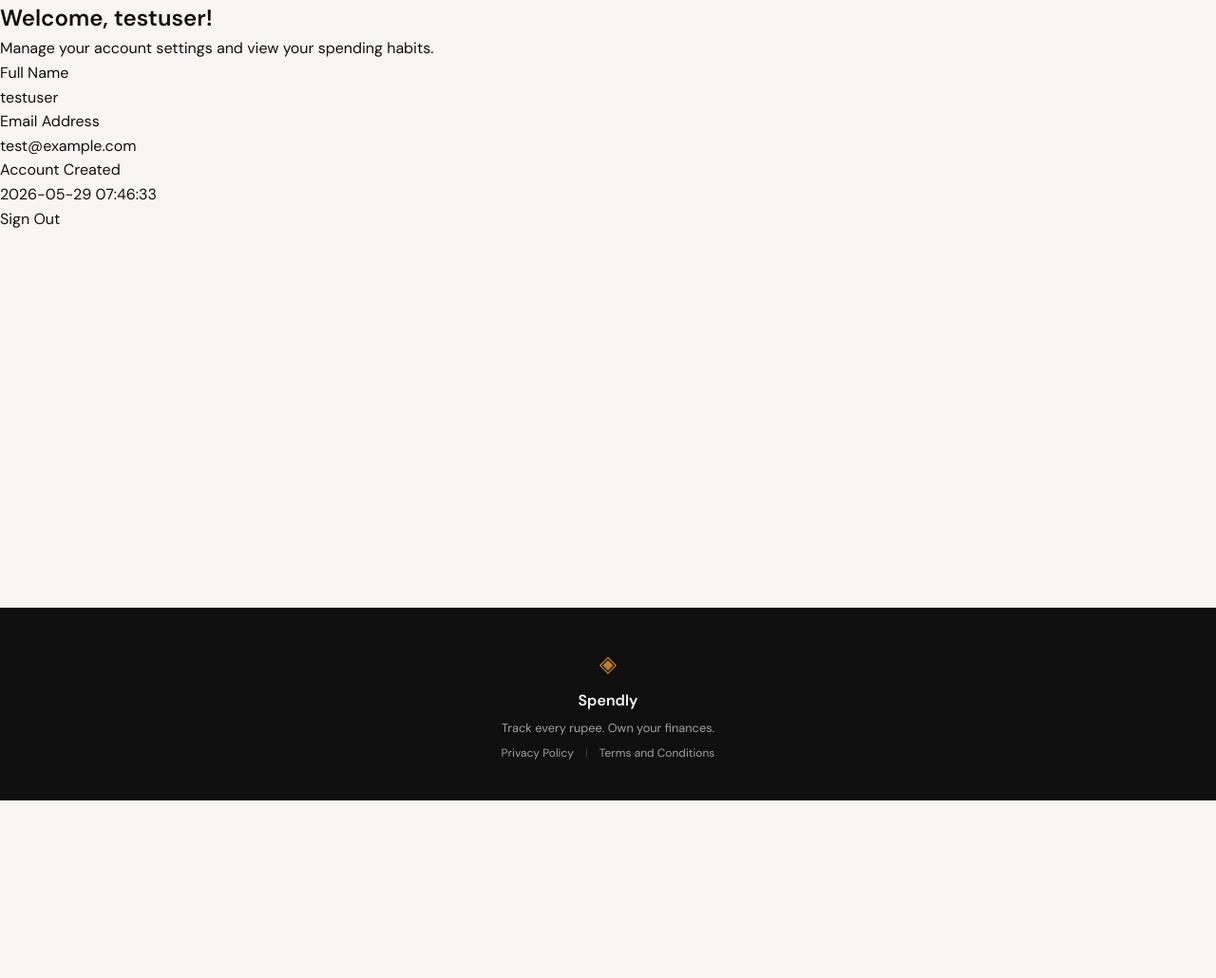
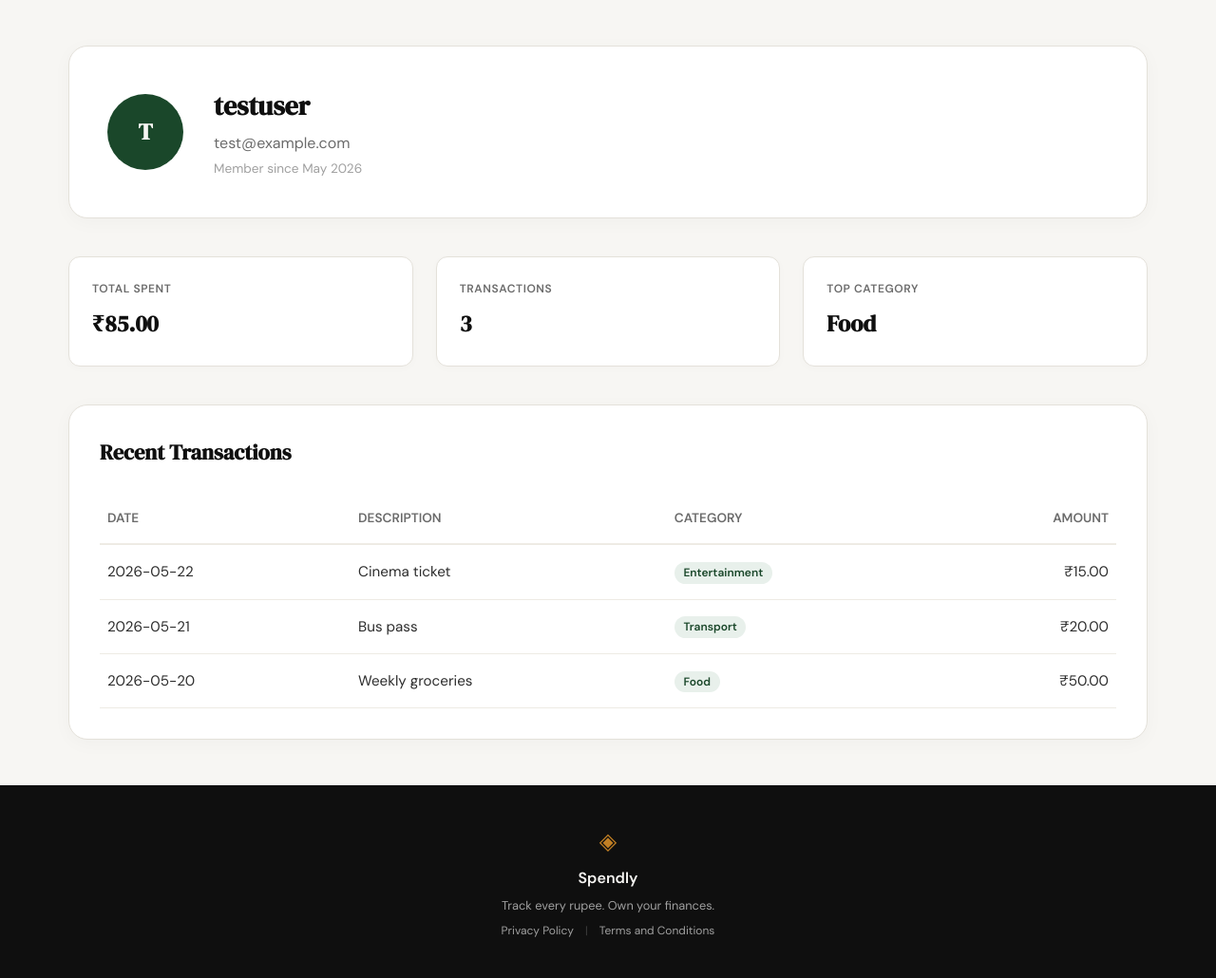
Before and after one commit to BILALZAIN47/expense-tracker, a Flask app: page /profile in a window 1280 px wide. Shown: the part 61-1091 px from the top of the page at 95% size. Before the commit the page ends 904 px from the top, so only its background shows below. Run offline with Flask 3, Linux system fonts and the light colour scheme; a user stored in the database is signed in; data comes from the database, SQL or seed files in the repository; both versions use the stored data as it was after the commit.

Commit message:
add profile page

```diff
--- a/app.py
+++ b/app.py
@@ -110,8 +110,60 @@ def profile():
         return redirect(url_for("login"))
 
     db = get_db()
+
+    # Fetch user details
     user = db.execute("SELECT * FROM users WHERE id = ?", (user_id,)).fetchone()
-    return render_template("profile.html", user=user)
+    if not user:
+        flash("User not found.")
+        return redirect(url_for("login"))
+
+    # Calculate Total Spent and Transaction Count
+    stats = db.execute(
+        "SELECT SUM(amount) as total, COUNT(*) as count FROM expenses WHERE user_id = ?",
+        (user_id,)
+    ).fetchone()
+
+    total_spent = stats["total"] if stats["total"] is not None else 0.0
+    transaction_count = stats["count"] if stats["count"] is not None else 0
+
+    # Calculate Top Category
+    top_cat_row = db.execute(
+        """SELECT c.name
+           FROM expenses e
+           JOIN categories c ON e.category_id = c.id
+           WHERE e.user_id = ?
+           GROUP BY c.name
+           ORDER BY SUM(e.amount) DESC
+           LIMIT 1""",
+        (user_id,)
+    ).fetchone()
+    top_category = top_cat_row["name"] if top_cat_row else "N/A"
+
+    # Fetch Recent Transactions
+    expenses = db.execute(
+        """SELECT e.date, e.description, c.name as category_name, e.amount
+           FROM expenses e
+           JOIN categories c ON e.category_id = c.id
+           WHERE e.user_id = ?
+           ORDER BY e.date DESC""",
+        (user_id,)
+    ).fetchall()
+
+    # Generate Initials for Avatar
+    username = user["username"] or "User"
+    initials = "".join([name[0].upper() for name in username.split()[:2]])
+    if not initials:
+        initials = "U"
+
+    return render_template(
+        "profile.html",
+        user=user,
+        total_spent=total_spent,
+        transaction_count=transaction_count,
+        top_category=top_category,
+        expenses=expenses,
+        initials=initials
+    )
 
 
 @app.route("/expenses/add")
--- a/static/css/style.css
+++ b/static/css/style.css
@@ -560,23 +560,171 @@ a { color: inherit; text-decoration: none; }
 }
 
 /* ------------------------------------------------------------------ */
-/* Responsive                                                          */
+/* Profile Page                                                             */
 /* ------------------------------------------------------------------ */
 
-@media (max-width: 900px) {
-    .hero {
-        grid-template-columns: 1fr;
-        text-align: center;
-    }
-
-    .hero-subtitle { max-width: 100%; }
-    .hero-actions { justify-content: center; }
-    .hero-visual { display: none; }
-
-    .features-inner { grid-template-columns: 1fr; }
+.profile-container {
+    max-width: var(--max-width);
+    margin: 0 auto;
+    padding: 3rem 2rem;
 }
 
-@media (max-width: 600px) {
-    .nav-links a:not(.nav-cta) { display: none; }
-    .hero { padding: 3rem 1rem 2rem; }
+.profile-header-card {
+    background: var(--paper-card);
+    border: 1px solid var(--border);
+    border-radius: var(--radius-lg);
+    padding: 2.5rem;
+    display: flex;
+    align-items: center;
+    gap: 2rem;
+    margin-bottom: 2.5rem;
+    box-shadow: 0 4px 20px rgba(0,0,0,0.03);
 }
+
+.avatar {
+    width: 80px;
+    height: 80px;
+    background: var(--accent);
+    color: var(--paper);
+    border-radius: 50%;
+    display: flex;
+    align-items: center;
+    justify-content: center;
+    font-family: var(--font-display);
+    font-size: 1.5rem;
+    font-weight: 600;
+    flex-shrink: 0;
+}
+
+.user-info h1 {
+    font-family: var(--font-display);
+    font-size: 1.75rem;
+    color: var(--ink);
+    margin-bottom: 0.25rem;
+}
+
+.user-email {
+    color: var(--ink-muted);
+    font-size: 1rem;
+    margin-bottom: 0.25rem;
+}
+
+.user-member-since {
+    font-size: 0.85rem;
+    color: var(--ink-faint);
+}
+
+.stats-grid {
+    display: grid;
+    grid-template-columns: repeat(3, 1fr);
+    gap: 1.5rem;
+    margin-bottom: 2.5rem;
+}
+
+.stat-card {
+    background: var(--paper-card);
+    border: 1px solid var(--border);
+    border-radius: var(--radius-md);
+    padding: 1.5rem;
+    display: flex;
+    flex-direction: column;
+    gap: 0.5rem;
+    box-shadow: 0 2px 10px rgba(0,0,0,0.02);
+}
+
+.stat-label {
+    font-size: 0.75rem;
+    font-weight: 600;
+    color: var(--ink-muted);
+    text-transform: uppercase;
+    letter-spacing: 0.05em;
+}
+
+.stat-value {
+    font-family: var(--font-display);
+    font-size: 1.5rem;
+    color: var(--ink);
+    font-weight: 600;
+}
+
+.transactions-card {
+    background: var(--paper-card);
+    border: 1px solid var(--border);
+    border-radius: var(--radius-lg);
+    padding: 2rem;
+    box-shadow: 0 4px 20px rgba(0,0,0,0.03);
+}
+
+.transactions-card h2 {
+    font-family: var(--font-display);
+    font-size: 1.4rem;
+    color: var(--ink);
+    margin-bottom: 1.5rem;
+}
+
+.table-responsive {
+    overflow-x: auto;
+}
+
+.transactions-table {
+    width: 100%;
+    border-collapse: collapse;
+    text-align: left;
+}
+
+.transactions-table th {
+    font-size: 0.85rem;
+    font-weight: 600;
+    color: var(--ink-muted);
+    text-transform: uppercase;
+    padding: 1rem 0.5rem;
+    border-bottom: 2px solid var(--border-soft);
+}
+
+.transactions-table td {
+    padding: 1rem 0.5rem;
+    font-size: 0.95rem;
+    color: var(--ink-soft);
+    border-bottom: 1px solid var(--border-soft);
+}
+
+.text-right { text-align: right; }
+
+.category-badge {
+    background: var(--accent-light);
+    color: var(--accent);
+    font-size: 0.75rem;
+    font-weight: 600;
+    padding: 0.2rem 0.6rem;
+    border-radius: 999px;
+}
+
+.empty-state {
+    text-align: center;
+    padding: 3rem 0;
+}
+
+.empty-state p {
+    font-size: 1.1rem;
+    color: var(--ink-soft);
+    margin-bottom: 0.5rem;
+}
+
+.empty-state .muted {
+    font-size: 0.9rem;
+    color: var(--ink-muted);
+}
+
+@media (max-width: 1024px) {
+    .stats-grid { grid-template-columns: repeat(2, 1fr); }
+}
+
+@media (max-width: 640px) {
+    .profile-header-card {
+        flex-direction: column;
+        text-align: center;
+        padding: 2rem 1.5rem;
+    }
+    .stats-grid { grid-template-columns: 1fr; }
+    .profile-container { padding: 2rem 1rem; }
+}
--- a/templates/profile.html
+++ b/templates/profile.html
@@ -1,34 +1,67 @@
 {% extends "base.html" %}
 
-{% block title %}Your Profile — Spendly{% endblock %}
+{% block title %}My Profile - Spendly{% endblock %}
 
 {% block content %}
-<section class="profile-section">
 <div class="profile-container">
-        <div class="profile-header">
-            <h1>Welcome, {{ user['username'] }}!</h1>
-            <p>Manage your account settings and view your spending habits.</p>
+    <!-- Profile Header Card -->
+    <div class="profile-header-card">
+        <div class="avatar">{{ initials }}</div>
+        <div class="user-info">
+            <h1>{{ user.username }}</h1>
+            <p class="user-email">{{ user.email }}</p>
+            <p class="user-member-since">Member since {{ user.created_at.strftime('%B %Y') if user.created_at else 'N/A' }}</p>
+        </div>
     </div>
 
-        <div class="profile-card">
-            <div class="profile-info">
-                <div class="info-group">
-                    <label>Full Name</label>
-                    <p>{{ user['username'] }}</p>
+    <!-- Statistics Section -->
+    <div class="stats-grid">
+        <div class="stat-card">
+            <span class="stat-label">TOTAL SPENT</span>
+            <span class="stat-value">₹{{ "%.2f"|format(total_spent) }}</span>
         </div>
-                <div class="info-group">
-                    <label>Email Address</label>
-                    <p>{{ user['email'] }}</p>
+        <div class="stat-card">
+            <span class="stat-label">TRANSACTIONS</span>
+            <span class="stat-value">{{ transaction_count }}</span>
         </div>
-                <div class="info-group">
-                    <label>Account Created</label>
-                    <p>{{ user['created_at'] }}</p>
+        <div class="stat-card">
+            <span class="stat-label">TOP CATEGORY</span>
+            <span class="stat-value">{{ top_category }}</span>
         </div>
     </div>
-            <div class="profile-actions">
-                <a href="{{ url_for('logout') }}" class="btn-logout">Sign Out</a>
+
+    <!-- Recent Transactions Section -->
+    <div class="transactions-card">
+        <h2>Recent Transactions</h2>
+        {% if expenses %}
+        <div class="table-responsive">
+            <table class="transactions-table">
+                <thead>
+                    <tr>
+                        <th>Date</th>
+                        <th>Description</th>
+                        <th>Category</th>
+                        <th class="text-right">Amount</th>
+                    </tr>
+                </thead>
+                <tbody>
+                    {% for expense in expenses %}
+                    <tr>
+                        <td>{{ expense.date }}</td>
+                        <td>{{ expense.description }}</td>
+                        <td><span class="category-badge">{{ expense.category_name }}</span></td>
+                        <td class="text-right">₹{{ "%.2f"|format(expense.amount) }}</td>
+                    </tr>
+                    {% endfor %}
+                </tbody>
+            </table>
+        </div>
+        {% else %}
+        <div class="empty-state">
+            <p>No transactions found.</p>
+            <p class="muted">Start adding expenses to track your spending.</p>
+        </div>
+        {% endif %}
     </div>
 </div>
-    </div>
-</section>
 {% endblock %}
```
Also changed, not shown: .claude/skills/frontend-design/SKILL.md (added), .claude/spec/02.profile-page.md (added), database.sqlite. Lines whose indentation alone changed are shown as unchanged.
